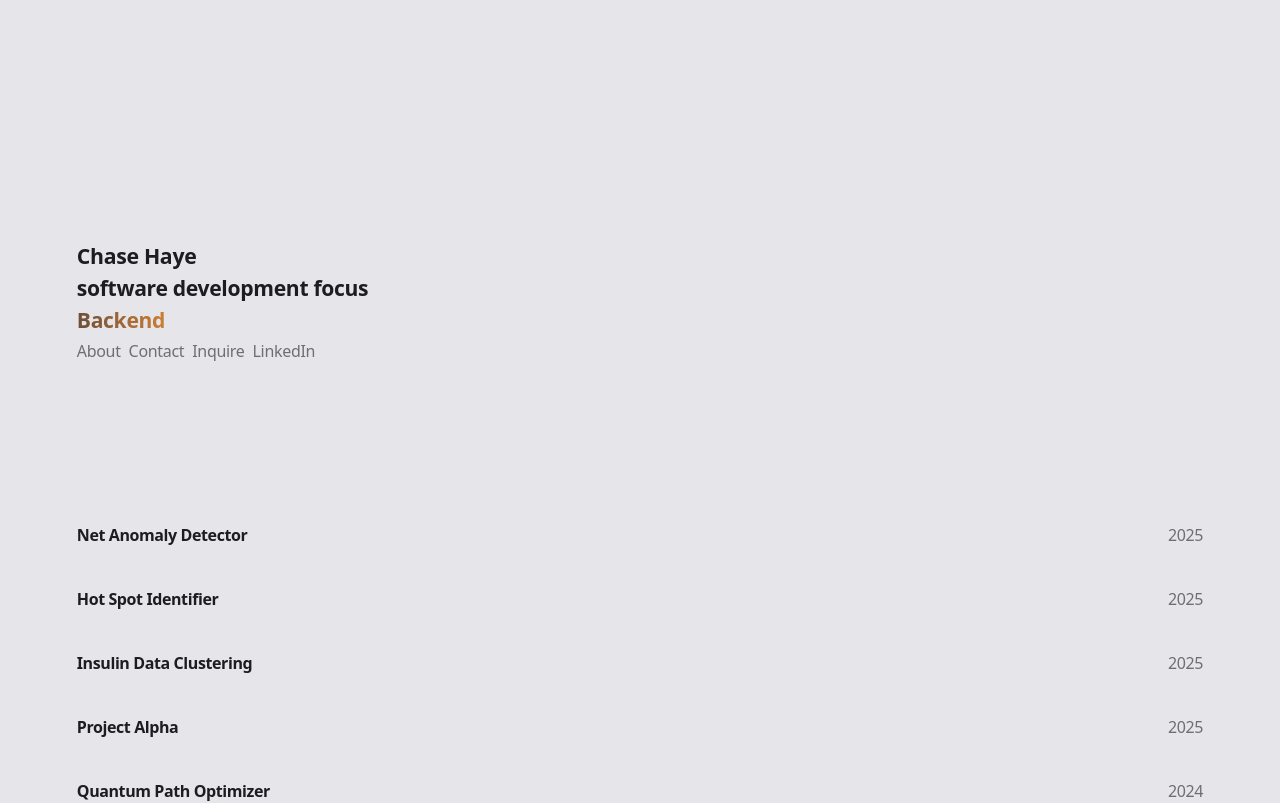
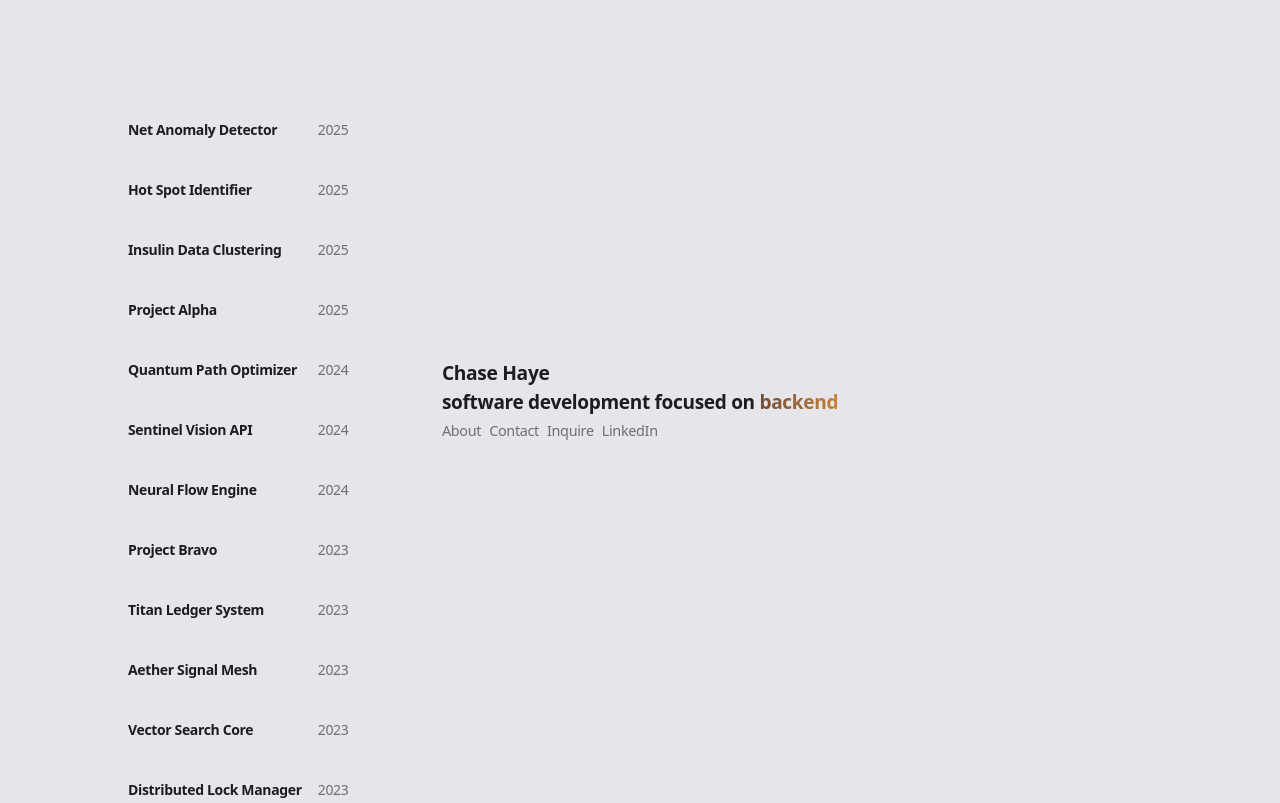
Before and after one commit to chasehaye/portfolio_polished, a React (Vite) app: page / in a window 1280 px wide. Shown: the top 803 px of the page. Built offline with nearby package versions, Linux system fonts and the light colour scheme.

Commit message:
desktop UI implemenation

```diff
--- a/src/App.jsx
+++ b/src/App.jsx
@@ -1,11 +1,13 @@
 import { useState } from "react";
 import ContactModal from "./SubMenus/ContactModal";
 import AboutModal from "./SubMenus/AboutModal";
+import InquireModal from "./SubMenus/InquireModal";
 
 function App() {
 
   const [isContactOpen, setIsContactOpen] = useState(false);
   const [isAboutOpen, setIsAboutOpen] = useState(false);
+  const [isInquireOpen, setIsInquireOpen] = useState(false);
 
   const projects = [
     { id: 1, name: "Net Anomaly Detector", year: "2025" },
@@ -18,38 +20,62 @@ function App() {
     { id: 8, name: "Project Bravo", year: "2023" },
     { id: 9, name: "Titan Ledger System", year: "2023" },
     { id: 10, name: "Aether Signal Mesh", year: "2023" },
+    { id: 11, name: "Vector Search Core", year: "2023" },
+    { id: 12, name: "Distributed Lock Manager", year: "2023" },
+    { id: 13, name: "Async Event Pipeline", year: "2022" },
+    { id: 14, name: "Global State Sync", year: "2022" },
+    { id: 15, name: "Shadow Proxy Layer", year: "2022" },
+    { id: 16, name: "Project Gamma", year: "2022" },
+    { id: 17, name: "Kernel Metric Scraper", year: "2021" },
+    { id: 18, name: "Binary Stream Parser", year: "2021" },
+    { id: 19, name: "Hyperion Auth Gateway", year: "2021" },
+    { id: 20, name: "Void Storage Engine", year: "2021" },
   ];
 
   return (
     <>
-      <main className="">
+      <main className="lg:flex lg:flex-row-reverse lg:justify-end">
 
         {isContactOpen && <ContactModal onClose={() => setIsContactOpen(false)} />}
         {isAboutOpen && <AboutModal onClose={() => setIsAboutOpen(false)} />}
+        {isInquireOpen && <InquireModal onClose={() => setIsInquireOpen(false)} />}
 
-        <div className="mt-[30vh] ml-[6vw] select-none touch-none">
-          <div className="font-bold text-[1.33rem]">
+        <div
+          className="mt-[30vh] ml-[6vw] select-none touch-none
+          lg:fixed lg:top-1/2 lg:left-1/2 lg:-translate-x-1/2 lg:-translate-y-1/2
+          lg:mt-0 lg:ml-0 lg:text-center"
+        >
+          <div className="font-bold text-[1.33rem] lg:!text-[1.2rem] lg:text-left">
             Chase Haye
           </div>
-          <div className="font-bold text-[1.32rem]">
-            software development focus<br/>
-            <span className="bg-gradient-to-l from-4 to-6 bg-clip-text text-transparent font-bold">Backend</span>
+          <div className="font-bold text-[1.32rem] lg:!text-[1.19rem]">
+            software development focus<span className="hidden lg:inline">ed on</span> <br className="lg:hidden"/>
+            <span className="bg-gradient-to-l from-4 to-6 bg-clip-text text-transparent font-bold">backend</span>
           </div>
-          <div className="flex mt-1 text-2 font-medium">
+          <div className="flex mt-1 text-2 font-medium lg:!text-[0.9rem]">
             <div className="cursor-pointer hover:text-5" onClick={() => setIsAboutOpen(true)}>About</div>
             <div className="mx-2 cursor-pointer hover:text-5" onClick={() => setIsContactOpen(true)}>Contact</div>
-            <div className="">Inquire</div>
-            <div className="mx-2">LinkedIn</div>
+            <div className="cursor-pointer hover:text-5" onClick={() => setIsInquireOpen(true)}>Inquire</div>
+            <div
+              className="mx-2 cursor-pointer hover:text-5"
+              onClick={() => window.open("https://www.linkedin.com/in/chase-haye/", "_blank", "noopener,noreferrer")}
+            >
+              LinkedIn
+            </div>
           </div>
         </div>
 
-        <div className="mb-[3vh] mx-[6vw] mt-[18vh] h-sm:mt-[14vh] h-md:mt-[20vh] h-lg:mt-[17vh] h-xl:mt-[21vh] h-2xl:mt-[20vh] h-3xl:mt-[23vh]">
+        <div
+          className="select-none mb-[3vh] mx-[6vw] mt-[18vh]
+          h-sm:mt-[14vh] h-md:mt-[20vh] h-lg:mt-[17vh] h-xl:mt-[21vh] h-2xl:mt-[20vh] h-3xl:mt-[23vh]
+          lg:!mt-[10vh] lg:!mb-[10vh] lg:!ml-[10vw] lg:!text-sm"
+        >
           {projects.map((project) => (
             <div
               key={project.id}
-              className="flex justify-between mt-[5vh]"
+              className="flex justify-between mt-[5vh] cursor-pointer"
             >
-              <div className="font-semibold tracking-tight transition-all duration-300 group-hover:translate-x-1">
+              <div className="font-semibold tracking-tight transition-all duration-300 group-hover:translate-x-1 lg:mr-4">
                 {project.name}
               </div>
               <div className="text-2 font-medium">
--- a/src/SubMenus/AboutModal.jsx
+++ b/src/SubMenus/AboutModal.jsx
@@ -33,7 +33,7 @@ function AboutModal({onClose}) {
                     </svg>
                 </button>
 
-                <div className="flex flex-col relative w-full max-w-[80%] rounded-[2.5rem] shadow-2xl bg-3 text-center">
+                <div className="flex flex-col relative w-full max-w-[80%] lg:max-w-[30%] rounded-[2.5rem] shadow-2xl bg-3 text-center">
                     <div className="my-auto">
 
                         <h2 className="text-2xl font-semibold tracking-tight px-10 pt-10 select-none">
--- a/src/SubMenus/ContactModal.jsx
+++ b/src/SubMenus/ContactModal.jsx
@@ -33,7 +33,7 @@ function ContactModal({onClose}) {
                     </svg>
                 </button>
 
-                <div className="flex flex-col relative w-full max-w-[80%] rounded-[2.5rem] p-10 shadow-2xl bg-3 text-center">
+                <div className="flex flex-col relative w-full max-w-[80%] lg:max-w-[30%] rounded-[2.5rem] p-10 shadow-2xl bg-3 text-center">
                     <div className="my-auto">
                         <h2 className="text-2xl font-semibold tracking-tight">
                             Contact
--- /dev/null
+++ b/src/SubMenus/InquireModal.jsx
@@ -0,0 +1,93 @@
+import { useState, useEffect } from "react";
+
+function InquireModal({onClose}) {
+
+    const [isSending, setIsSending] = useState(false);
+
+    const handleSubmit = async (e) => {
+        e.preventDefault();
+        setIsSending(true);
+        try {
+            const formData = new FormData(e.target);
+
+            console.log("Write to send to backend");
+            onClose();
+        } catch (error) {
+            console.error("Failed to send", error);
+        } finally {
+            setIsSending(false);
+        }
+    };
+
+    useEffect(() => {
+        const originalStyle = window.getComputedStyle(document.body).overflow;
+        document.body.style.overflow = 'hidden';
+        return () => {
+            document.body.style.overflow = originalStyle;
+        };
+    }, []);
+
+    return(
+        <>
+            <div className="fixed inset-0 z-50 flex items-center justify-center p-6">
+                <div
+                    className="absolute inset-0 bg-black/5 backdrop-blur-sm blur-correction cursor-pointer"
+                    onClick={onClose}
+                />
+
+
+                <button
+                    onClick={onClose}
+                    className="fixed top-4 right-4 z-[60] p-3 rounded-full bg-white/20 backdrop-blur-md border border-white/30 hover:bg-white/40 transition-all active:scale-90 cursor-pointer"
+                >
+                    <svg
+                        width="20" height="20" viewBox="0 0 24 24" fill="none"
+                        stroke="currentColor" strokeWidth="2.5" strokeLinecap="round"
+                        strokeLinejoin="round"
+                    >
+                        <line x1="18" y1="6" x2="6" y2="18"></line>
+                        <line x1="6" y1="6" x2="18" y2="18"></line>
+                    </svg>
+                </button>
+
+                <div className="flex flex-col relative w-full max-w-[80%] lg:max-w-[40%] rounded-[2.5rem] shadow-2xl bg-3 text-center">
+                    <form onSubmit={handleSubmit} className="space-y-4 p-6 pt-3">
+                        <div className="flex flex-col gap-1">
+
+                            <label className="text-md uppercase tracking-widest text-2 ml-1 font-medium">Get in Touch</label>
+                            <input
+                            type="email"
+                            name="email"
+                            placeholder="email@email.com"
+                            required
+                            className="w-full bg-1 border border-white/10 rounded-lg px-4 py-3
+                                        text-7 outline-none focus:border-6 transition-all appearance-none mt-2"
+                            />
+
+                            <textarea
+                                name="message"
+                                placeholder="Project details or inquiry..."
+                                required
+                                rows="4"
+                                className="w-full bg-1 border border-white/10 rounded-lg px-4 py-3 no-scrollbar
+                                        text-7 outline-none focus:border-6 transition-all appearance-none mt-2"
+                            />
+
+                            <button
+                                type="submit"
+                                disabled={isSending}
+                                className="w-full bg-4/70 border border-white/10 rounded-lg px-4 py-3 cursor-pointer
+                                        text-7 transition-all appearance-none mt-2 hover:bg-6/30"
+                            >
+                                {isSending ? 'Sending...' : 'Submit'}
+                            </button>
+                        </div>
+                    </form>
+                </div>
+
+            </div>
+        </>
+    )
+}
+
+export default InquireModal
--- a/src/index.css
+++ b/src/index.css
@@ -2,16 +2,12 @@
 @import 'tailwindcss';
 @theme {
   --font-sans: system-ui, -apple-system, BlinkMacSystemFont, "Segoe UI", Roboto, "Helvetica Neue", Arial, sans-serif;
-
-
-
   --color-1: #E5E5EA;
   --color-2: #6E6E73;
-  --color-3: #6E6E73;
+  --color-3: #F5F5F7;
   --color-4: #CD7F32;
-  --color-5: #8C6239;
+  --color-5: #A1A1A6;
   --color-6: #6F4E37;
-  --color-7: white;
 }
 @custom-variant h-sm (@media (min-height: 670px));
 @custom-variant h-md (@media (min-height: 780px));
@@ -19,11 +15,8 @@
 @custom-variant h-xl (@media (min-height: 1060px));
 @custom-variant h-2xl (@media (min-height: 1280px));
 @custom-variant h-3xl (@media (min-height: 1570px));
+@layer utilities {
 
-@layer utilities {
-  .no-scrollbar {
-    -webkit-overflow-scrolling: touch;
-  }
 
   .no-scrollbar::-webkit-scrollbar {
     display: none;
@@ -34,7 +27,11 @@
     -ms-overflow-style: none;
   }
 }
-
+html::-webkit-scrollbar,
+body::-webkit-scrollbar,
+.no-scrollbar::-webkit-scrollbar {
+  display: none !important;
+}
 :root {
   --color-1: #E5E5EA;
   --color-2: #6E6E73;
@@ -42,11 +39,11 @@
   --color-4: #CD7F32;
   --color-5: #A1A1A6;
   --color-6: #6F4E37;
-  --color-7: red;
 }
-
 html {
   background-color: var(--color-1);
+  scrollbar-width: none !important;
+  -ms-overflow-style: none !important;
 }
 body {
   font-family: var(--font-sans);
```
